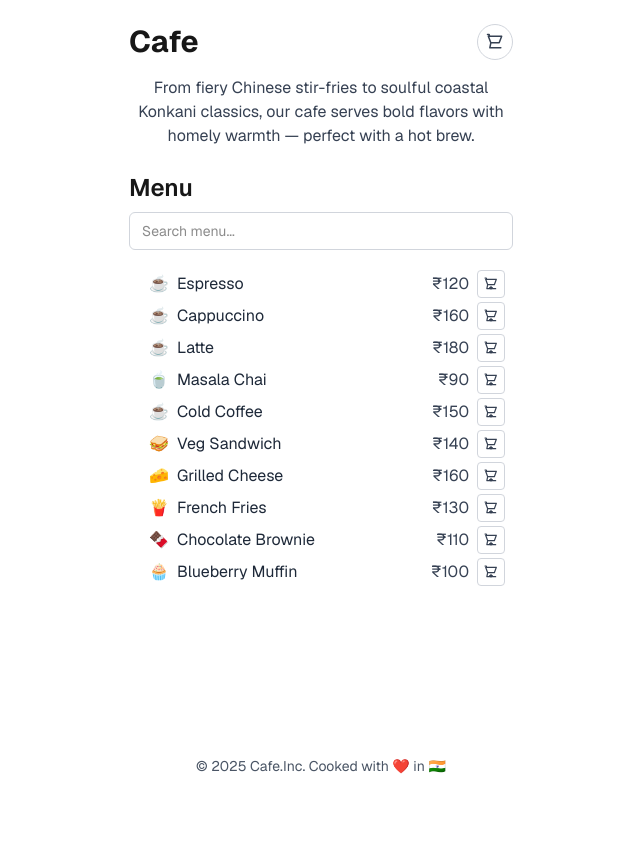
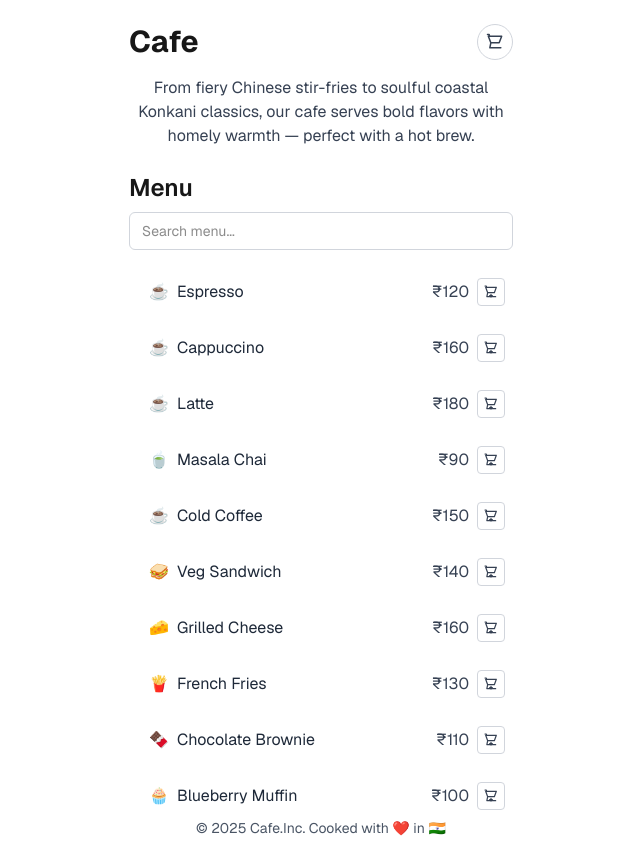
Before and after one commit to mayurkode7/calculatorPlus, a Next.js app in the folder calculator-plus-app/: page /cafe in a window 1280 px wide. Shown: the whole page, without its empty margins (319-959 px from the left). Before the commit the page ends 800 px from the top, so only its background shows below. Built offline with nearby package versions, Linux system fonts and the light colour scheme.

Commit message:
Update Cafe component styling for improved item list spacing and visual feedback. Adjust list item padding to enhance user experience.

```diff
--- a/calculator-plus-app/src/app/cafe/page.js
+++ b/calculator-plus-app/src/app/cafe/page.js
@@ -157,7 +157,7 @@ export default function Cafe() {
             placeholder="Search menu..."
             className="w-full rounded-md border border-gray-300 px-3 py-2 text-sm focus:outline-none focus:ring-2 focus:ring-blue-500 mb-5"
           />
-          <ul className="list-disc pl-5 space-y-1 text-gray-800">
+          <ul className="list-disc pl-5 space-y-3 text-gray-800">
             {filteredItems.length === 0 ? (
               <li className="list-none text-gray-500">No items found.</li>
             ) : (
@@ -166,7 +166,7 @@ export default function Cafe() {
                 const inCart = Boolean(cartEntry);
                 const qty = cartEntry?.qty ?? 0;
                 return (
-                  <li key={item.name} className={`flex items-center justify-between pr-2 rounded ${inCart ? "bg-green-50" : ""}`}>
+                  <li key={item.name} className={`flex items-center justify-between pr-2 rounded py-2 ${inCart ? "bg-green-50" : ""}`}>
                     <span className="flex items-center">
                       <span className="mr-2" aria-hidden>{getEmoji(item.name)}</span>
                       {item.name}
```
